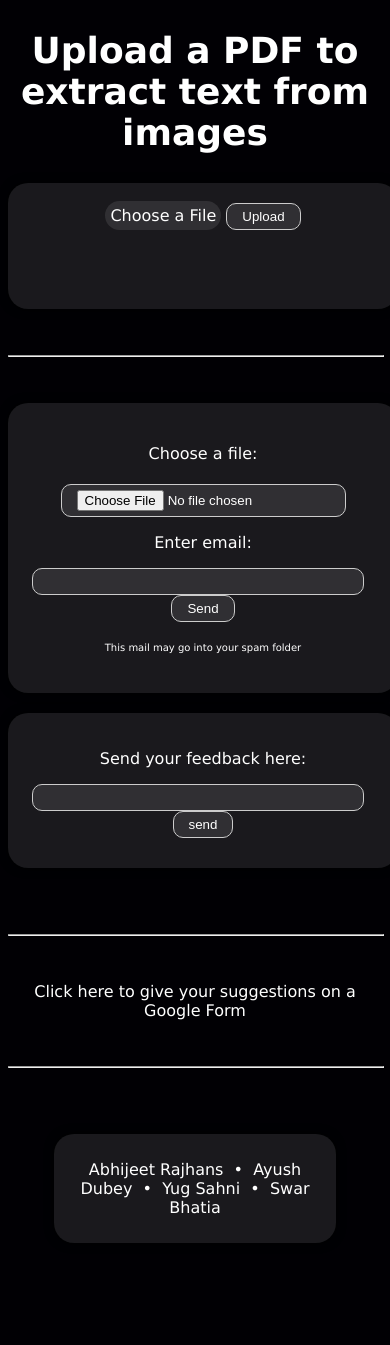
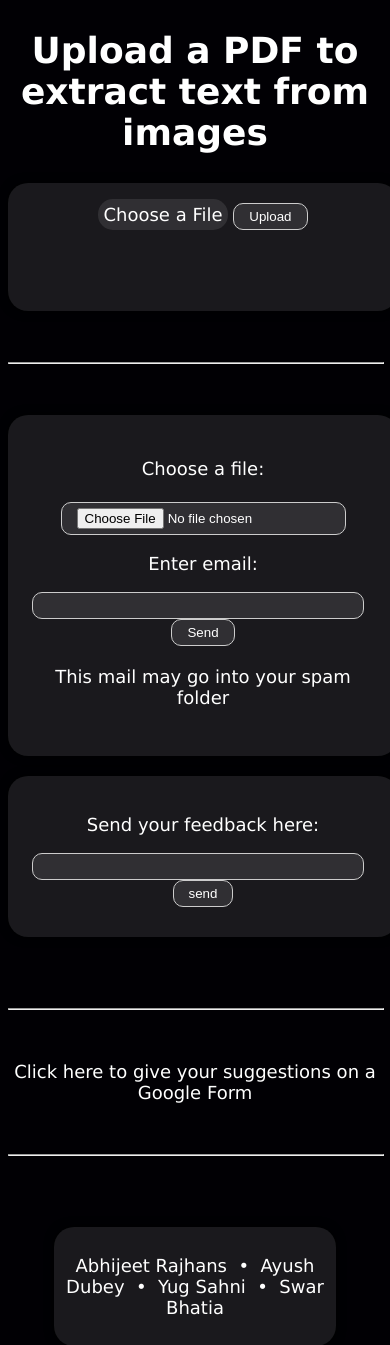
Before and after one commit to abhijeetrajhansgithub/Codesteins-PDF-to-Text-Converter, a Flask app: page / in a window 390 px wide. Shown: the top 1345 px of the page. Before the commit the page ends 1243 px from the top, so only its background shows below. Run offline with Flask 3, Linux system fonts and the light colour scheme.

Commit message:
Update index.css Font Size Optimization

```diff
--- a/static/css/index.css
+++ b/static/css/index.css
@@ -42,7 +42,7 @@ h2 {
 }
 
 .pdfDropBox-Box {
-    font-size: 10px;
+    font-size: 20px;
 }
 
 .div1 {
@@ -193,4 +193,12 @@ hr {
     hr {
         width: 100%;
     }
+
+    body{
+        font-size : 18px;
+    }
+
+    .spam-info,.label-input-2{
+        font-size : 18px;
+    }
 }
```
